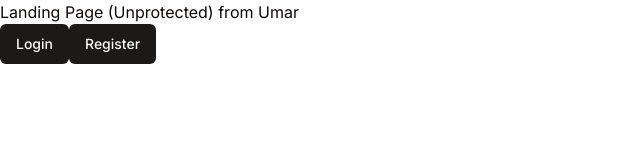
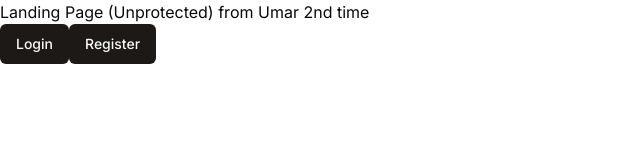
Before and after one commit to afnansiddiqui/ai-saas, a Next.js app: page / in a window 1280 px wide. Shown: the top 160 px of the page, without its empty margins (0-640 px from the left). Built offline with nearby package versions, Linux system fonts and the light colour scheme.

Commit message:
chnages from 2nd

```diff
--- a/src/app/(landing)/page.tsx
+++ b/src/app/(landing)/page.tsx
@@ -5,7 +5,7 @@ const LandingPage = () => {
     return (
         <>
             <div>
-                Landing Page (Unprotected) from Umar
+                Landing Page (Unprotected) from Umar 2nd time
             </div>
             <div>
                 <Link href="/sign-in">
```
